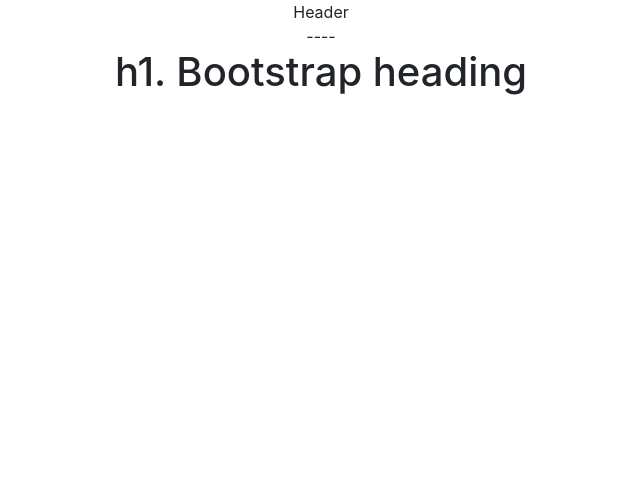
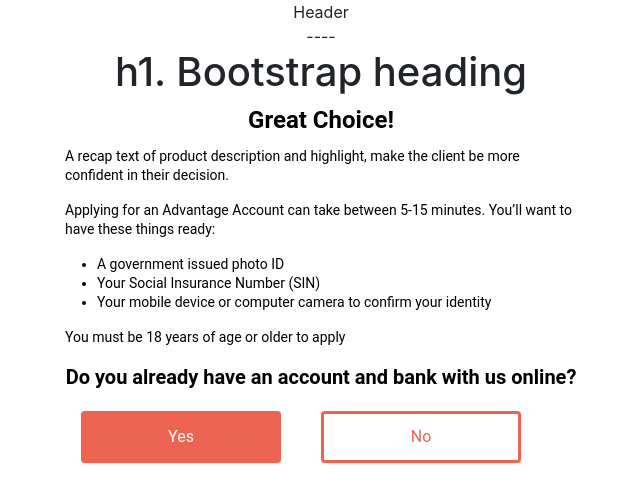
Before and after one commit to ParthLPatel/CustomerOnboardingPortal, a React (Create React App) app: page / in a window 1280 px wide. Shown: the top 502 px of the page, without its empty margins (319-959 px from the left). Built offline with nearby package versions, Linux system fonts and the light colour scheme.

Commit message:
Add button style in app.css

```diff
--- a/src/App.css
+++ b/src/App.css
@@ -6,6 +6,34 @@
   height: 40vmin;
   pointer-events: none;
 }
+
+.manulife-btn{
+  padding: 10px 20px;
+  border: none;
+  width: 100%;
+  color: white; /* Text color, adjust as needed */
+  text-align: center;
+  text-decoration: none;
+  height:52px;
+  border-radius: 4px;
+  box-shadow: 0px 1px 2px 0px #0000001A;
+  margin: 20px 0 0 0 ;
+}
+
+.btn-orange{
+  background: #ED6453;
+
+}
+
+.btn-white{
+  background-color: white;
+  color: #ED6453;
+  border: #ED6453 solid 3px;
+  box-shadow: 0px 1px 2px 0px #0000001A;
+
+}
+
+
 
 @media (prefers-reduced-motion: no-preference) {
   .App-logo {
@@ -28,6 +56,7 @@
   color: #61dafb;
 }
 
+
 @keyframes App-logo-spin {
   from {
     transform: rotate(0deg);
--- a/src/App.js
+++ b/src/App.js
@@ -1,6 +1,6 @@
 import './App.css';
 import Header from './components/Header/Header';
-
+import UserTypePage from './components/UserTypePage/UserTypePage';
 function App() {
   return (
     <div className="App">
@@ -11,6 +11,8 @@
       <br />
 
       <p class="h1">h1. Bootstrap heading</p>
+
+      <UserTypePage />
     </div>
   );
 }
```
